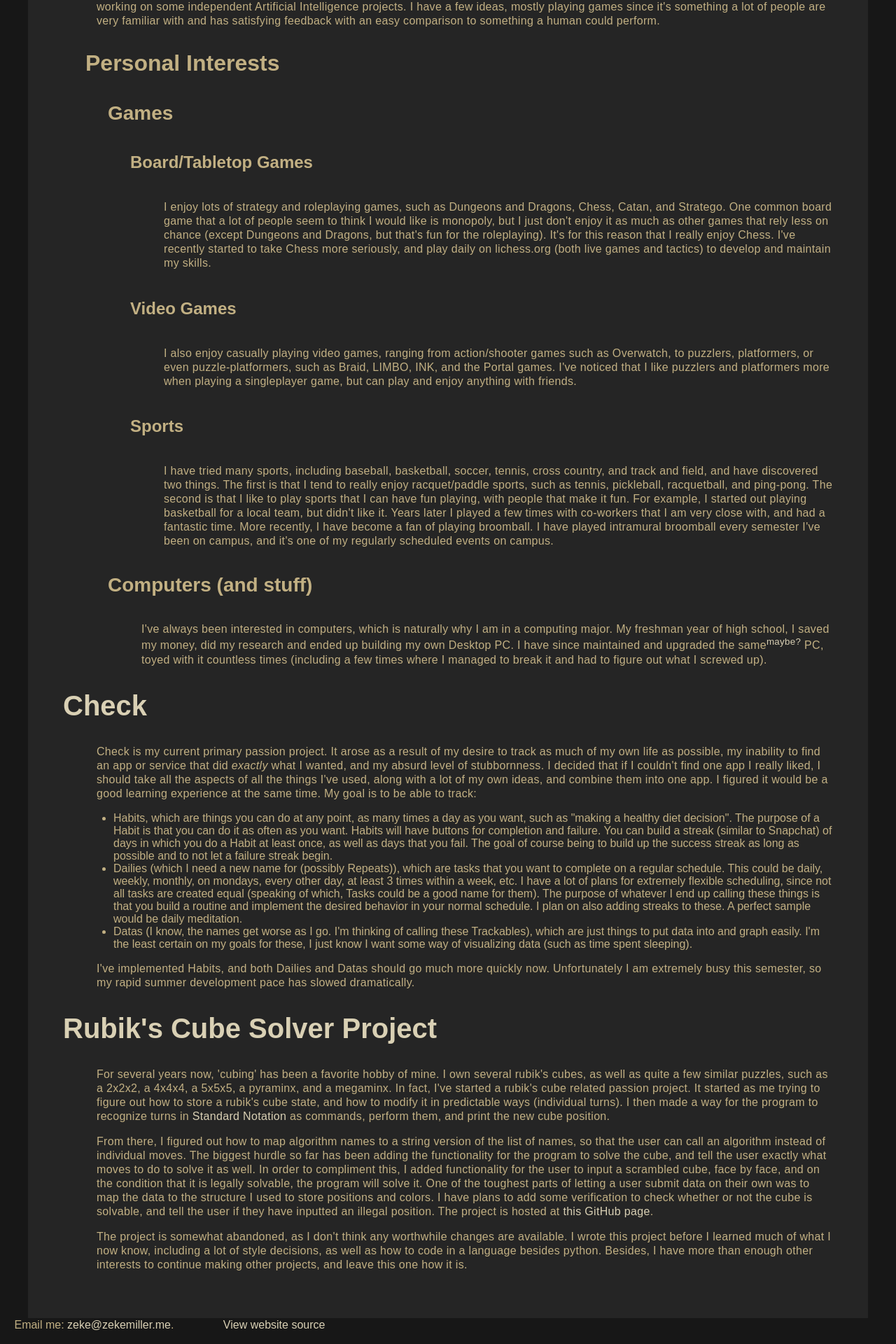
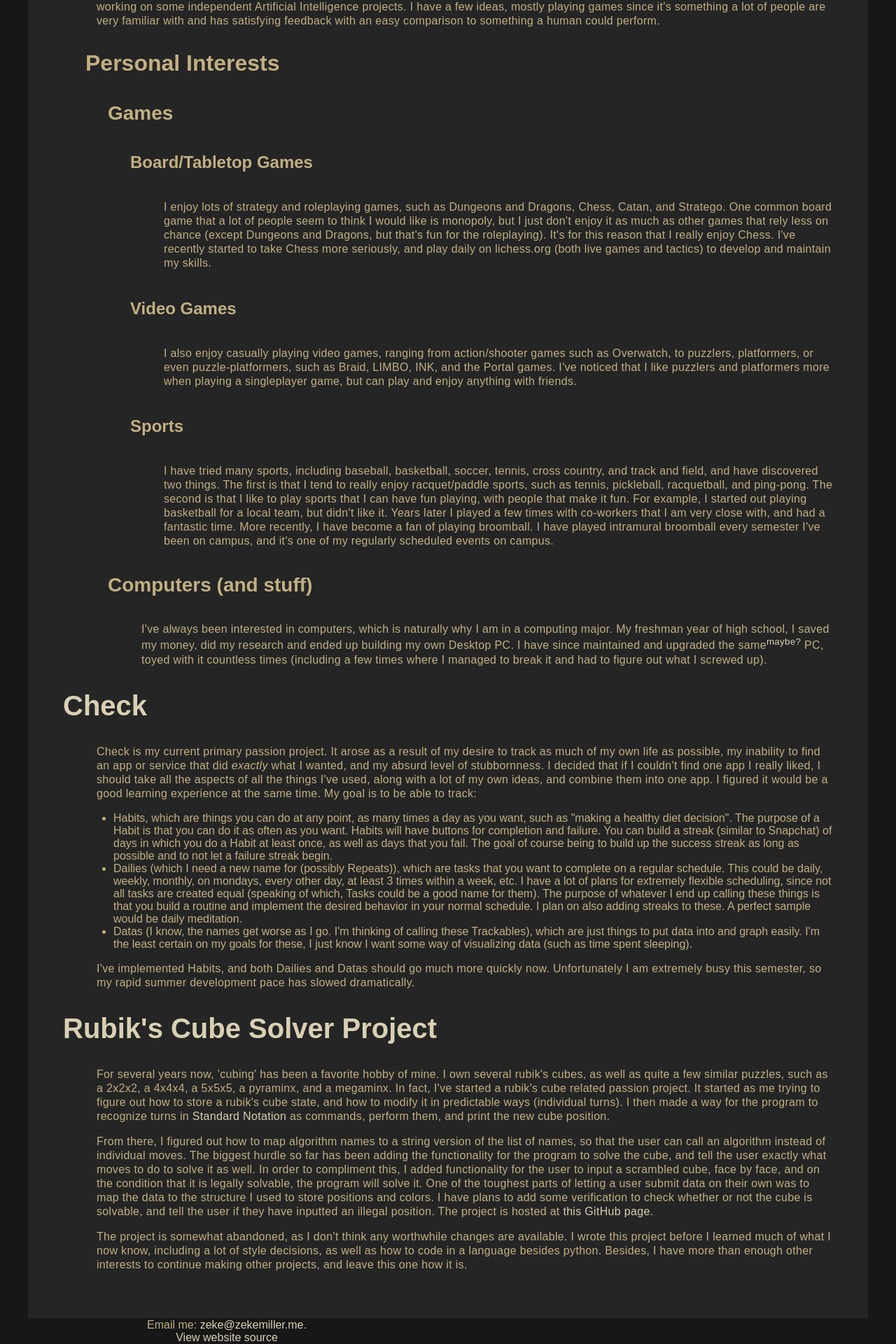
Before and after one commit to ZekeMiller/ZekeMiller.github.io, a Jekyll site: the page built from index.html, in a window 1280 px wide. Shown: the part 884-2804 px from the top of the page at 70% size. Built offline with Jekyll 4.4.1, drawn with Linux system fonts in a browser that asks for light colours.

Commit message:
Footer formatting

```diff
--- a/css/style.css
+++ b/css/style.css
@@ -4,11 +4,12 @@ html, body {
 
 footer {
 	height: 1em;
+	width: 100%;
 }
 
 footer div {
 	display: inline-block;
-	width: 20%;
+	width: 50%;
 	text-align: center;
 }
 
```
